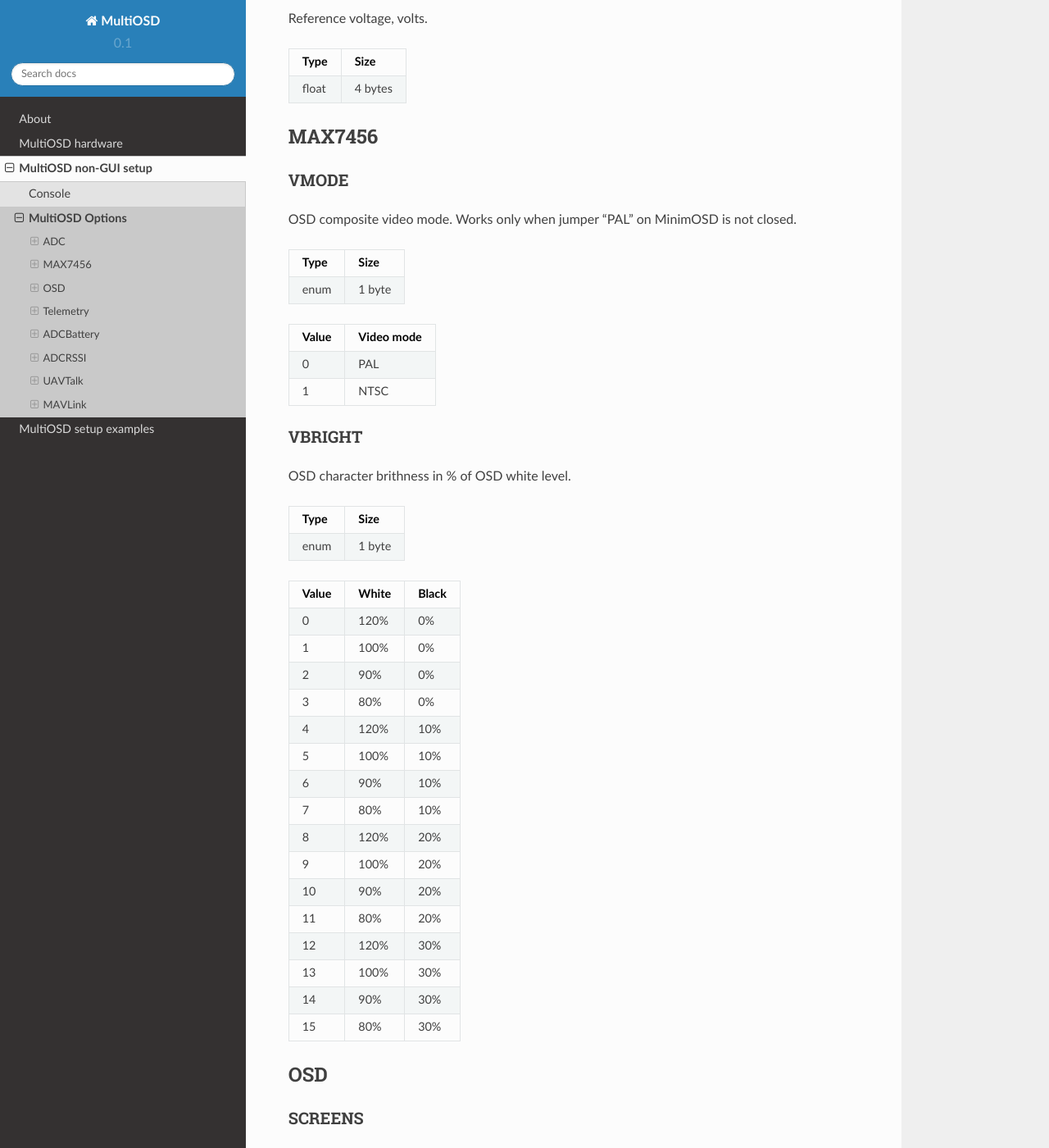
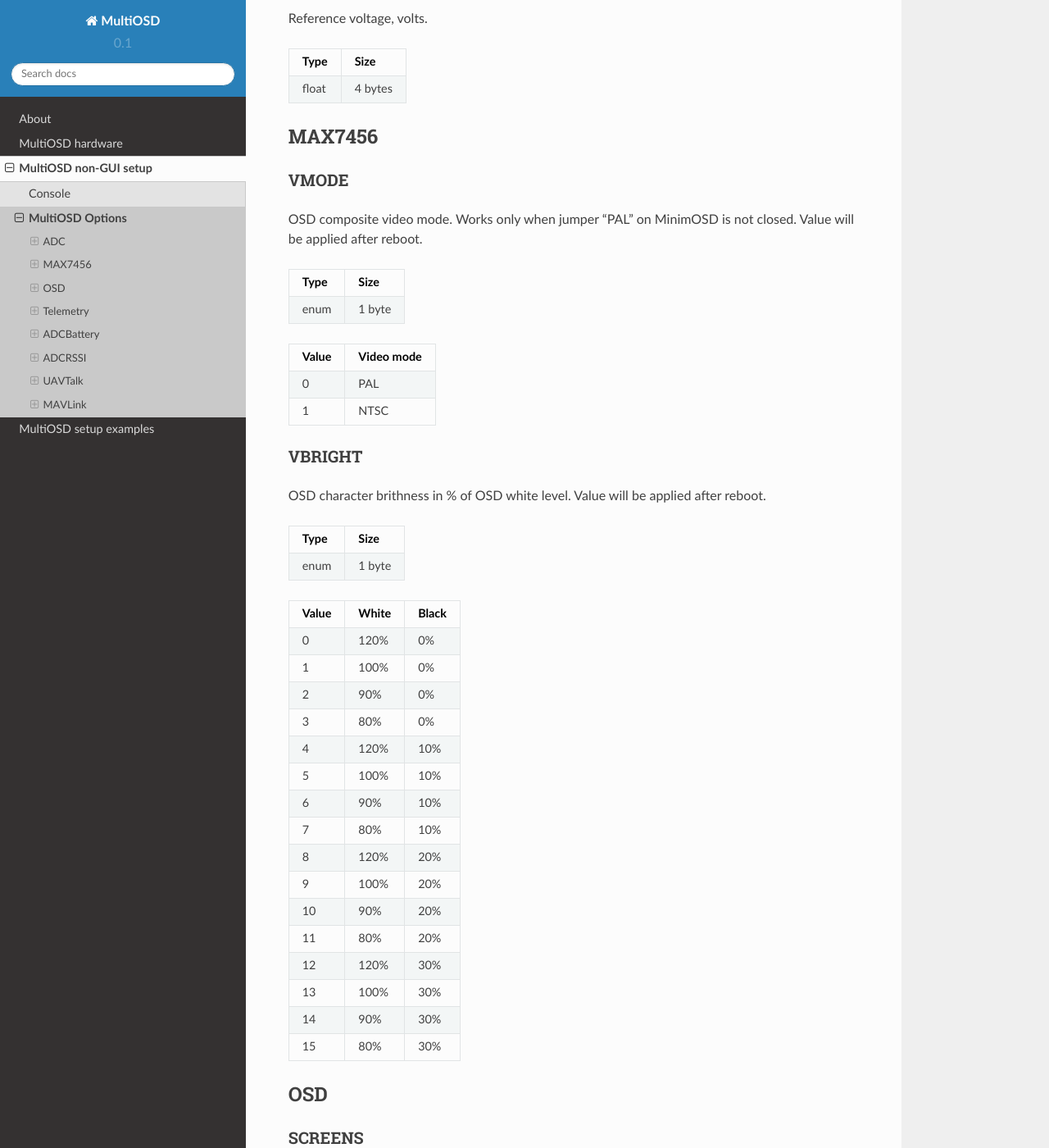
Before and after one commit to UncleRus/MultiOSD, a Sphinx documentation site: the page built from doc/source/lowlevel/options.rst, in a window 1280 px wide and 1400 px high, scrolled down 601 px. Shown: the whole window at 82% size. Built offline with Sphinx 7.4.7 and the Read the Docs theme 2.0.0, drawn with Linux system fonts in a browser that asks for light colours; some of the changed text lies outside the part shown.

Commit message:
options docs

```diff
--- a/doc/source/lowlevel/options.rst
+++ b/doc/source/lowlevel/options.rst
@@ -46,6 +46,7 @@
 -----
 
 OSD composite video mode. Works only when jumper "PAL" on MinimOSD is not closed.
+Value will be applied after reboot.
 
 +------+--------+
 | Type | Size   |
@@ -65,6 +66,7 @@
 -------
 
 OSD character brithness in % of OSD white level.
+Value will be applied after reboot.
 
 +------+--------+
 | Type | Size   |
@@ -363,7 +365,7 @@
 ARMUL
 -----
 
-RSSI multiplier = 100 / Umax, where Umax < **ADCUREF**.
+RSSI multiplier = 100 / Umax, where Umax <= **ADCUREF**.
 
 For example, Umax = 5V, **ADCUREF** = 5.1, **ARMUL** = 100 / 5.0 = 20.0
 
```
Also changed, not shown: other parts of doc/source/lowlevel/options.rst (+1 -1 lines).
